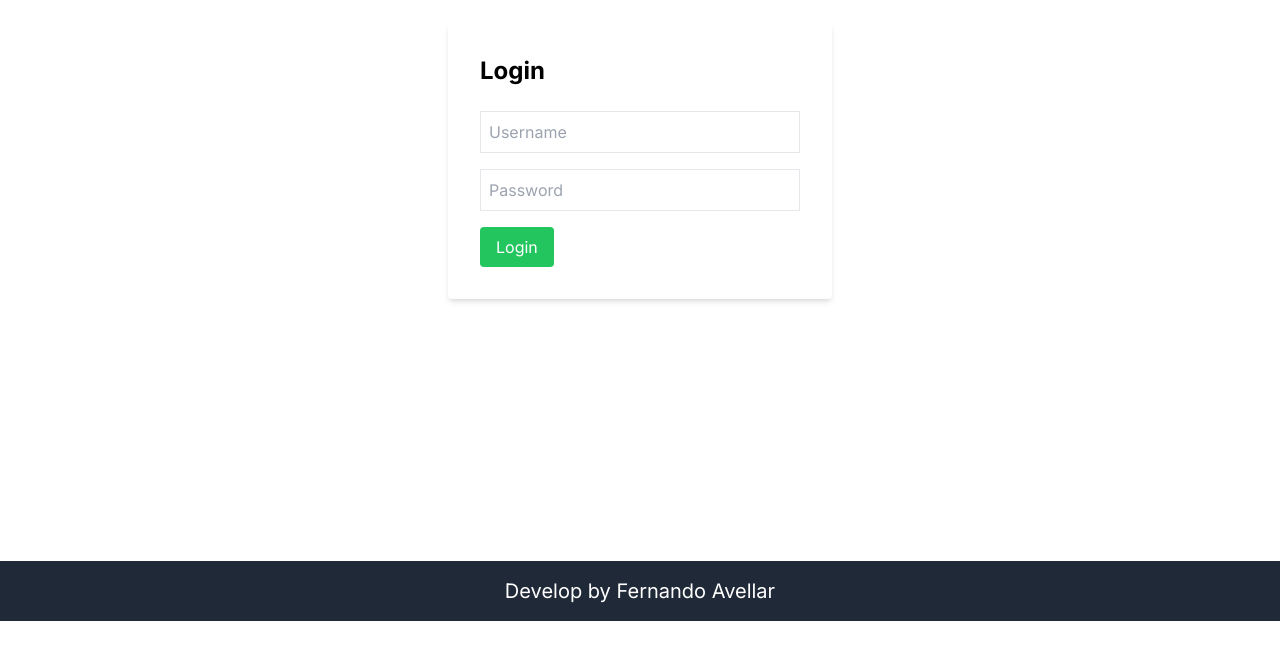
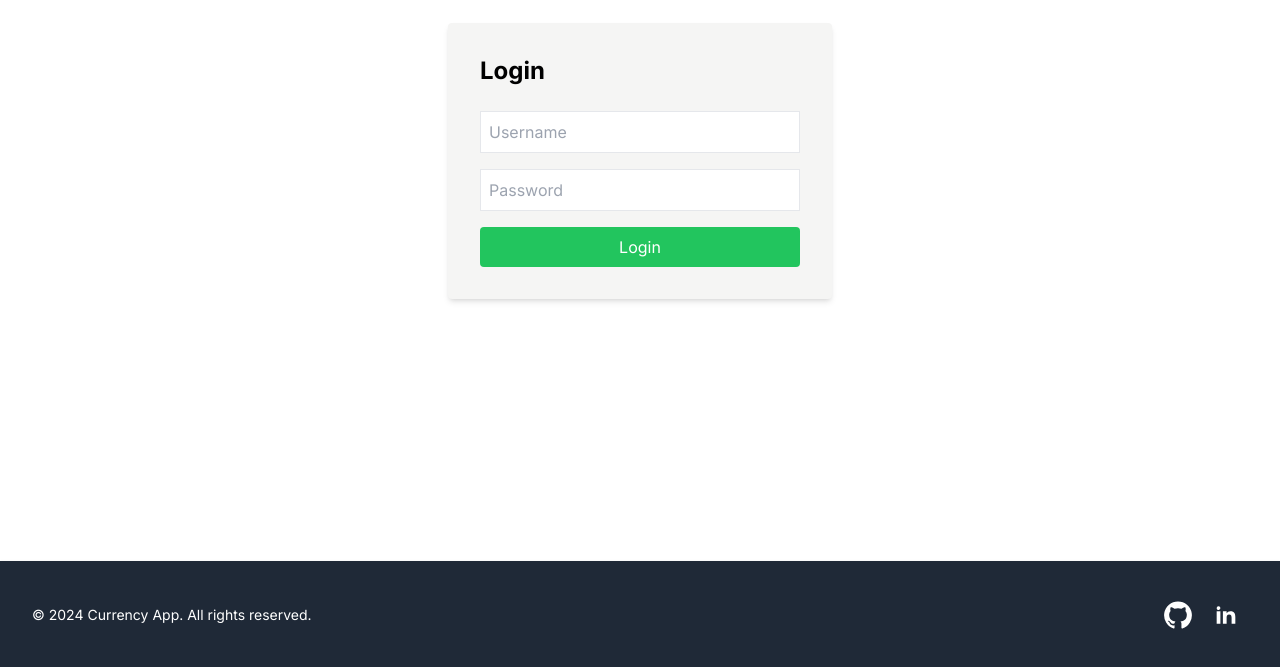
Before and after one commit to FernandoAvellar/Frontend-CurrencyQuote, a Next.js app: page /auth/login in a window 1280 px wide. Shown: the part 343-1010 px from the top of the page. Before the commit the page ends 964 px from the top, so only its background shows below. Built offline with nearby package versions, Linux system fonts and the light colour scheme.

Commit message:
Footer/Register/Login adjusts

```diff
--- a/app/auth/login/page.js
+++ b/app/auth/login/page.js
@@ -25,7 +25,7 @@ export default function Login() {
 
     return (
         <div className="min-h-screen flex items-center justify-center">
-            <div className="bg-white p-8 rounded shadow-md w-96">
+            <div className="bg-stone-100 p-8 rounded shadow-md w-96">
                 <h2 className="text-2xl font-bold mb-6">Login</h2>
                 <input
                     type="text"
@@ -41,7 +41,7 @@ export default function Login() {
                     onChange={(e) => setPassword(e.target.value)}
                     className="mb-4 p-2 w-full border"
                 />
-                <button onClick={handleLogin} className="bg-green-500 text-white px-4 py-2 rounded">
+                <button onClick={handleLogin} className="bg-green-500 text-white px-4 py-2 rounded w-full">
                     Login
                 </button>
             </div>
--- a/app/auth/register/page.js
+++ b/app/auth/register/page.js
@@ -23,7 +23,7 @@ export default function Register() {
 
     return (
         <div className="min-h-screen flex items-center justify-center">
-            <div className="bg-white p-8 rounded shadow-md w-96">
+            <div className="bg-stone-100 p-8 rounded shadow-md w-96">
                 <h2 className="text-2xl font-bold mb-6">Register</h2>
                 <input
                     type="text"
@@ -39,7 +39,7 @@ export default function Register() {
                     onChange={(e) => setPassword(e.target.value)}
                     className="mb-4 p-2 w-full border"
                 />
-                <button onClick={handleRegister} className="bg-blue-500 text-white px-4 py-2 rounded">
+                <button onClick={handleRegister} className="bg-blue-500 text-white px-4 py-2 rounded w-full">
                     Register
                 </button>
             </div>
--- a/components/Footer.js
+++ b/components/Footer.js
@@ -1,7 +1,43 @@
 export default function Footer() {
     return (
-        <footer className="bg-gray-800 text-white p-4 flex justify-center">
-            <h1 className="text-xl">Develop by Fernando Avellar</h1>
+        <footer className="bg-gray-800 text-white shadow p-4 sm:flex sm:items-center sm:justify-between sm:p-6 xl:p-8">
+            <p className="mb-4 text-sm text-center sm:mb-0">
+                &copy; 2024 Currency App. All rights reserved.
+            </p>
+            <div className="flex justify-center items-center space-x-1">
+                <a
+                    href="https://github.com/FernandoAvellar" target="_blank"
+                    className="inline-flex justify-center p-2 rounded-lg cursor-pointer hover:bg-gray-600"
+                >
+                    <svg
+                        className="size-7"
+                        aria-hidden="true"
+                        xmlns="http://www.w3.org/2000/svg"
+                        fill="currentColor"
+                        viewBox="0 0 20 20">
+                        <path
+                            fillRule="evenodd"
+                            d="M10 .333A9.911 9.911 0 0 0 6.866 19.65c.5.092.678-.215.678-.477 0-.237-.01-1.017-.014-1.845-2.757.6-3.338-1.169-3.338-1.169a2.627 2.627 0 0 0-1.1-1.451c-.9-.615.07-.6.07-.6a2.084 2.084 0 0 1 1.518 1.021 2.11 2.11 0 0 0 2.884.823c.044-.503.268-.973.63-1.325-2.2-.25-4.516-1.1-4.516-4.9A3.832 3.832 0 0 1 4.7 7.068a3.56 3.56 0 0 1 .095-2.623s.832-.266 2.726 1.016a9.409 9.409 0 0 1 4.962 0c1.89-1.282 2.717-1.016 2.717-1.016.366.83.402 1.768.1 2.623a3.827 3.827 0 0 1 1.02 2.659c0 3.807-2.319 4.644-4.525 4.889a2.366 2.366 0 0 1 .673 1.834c0 1.326-.012 2.394-.012 2.72 0 .263.18.572.681.475A9.911 9.911 0 0 0 10 .333Z"
+                            clipRule="evenodd"
+                        />
+                    </svg>
+                </a>
+                <a
+                    href="https://www.linkedin.com/in/fernandoavellarjr/" target="_blank"
+                    className="inline-flex justify-center p-2 rounded-lg cursor-pointer hover:bg-gray-600"
+                >
+                    <svg className="size-7"
+                        aria-hidden="true"
+                        xmlns="http://www.w3.org/2000/svg"
+                        fill="currentColor"
+                        viewBox="0 0 24 24">
+                        <path fillRule="evenodd"
+                            d="M12.51 8.796v1.697a3.738 3.738 0 0 1 3.288-1.684c3.455 0 4.202 2.16 4.202 4.97V19.5h-3.2v-5.072c0-1.21-.244-2.766-2.128-2.766-1.827 0-2.139 1.317-2.139 2.676V19.5h-3.19V8.796h3.168ZM7.2 6.106a1.61 1.61 0 0 1-.988 1.483 1.595 1.595 0 0 1-1.743-.348A1.607 1.607 0 0 1 5.6 4.5a1.601 1.601 0 0 1 1.6 1.606Z"
+                            clipRule="evenodd" />
+                        <path d="M7.2 8.809H4V19.5h3.2V8.809Z" />
+                    </svg>
+                </a>
+            </div>
         </footer>
     );
 }
```
